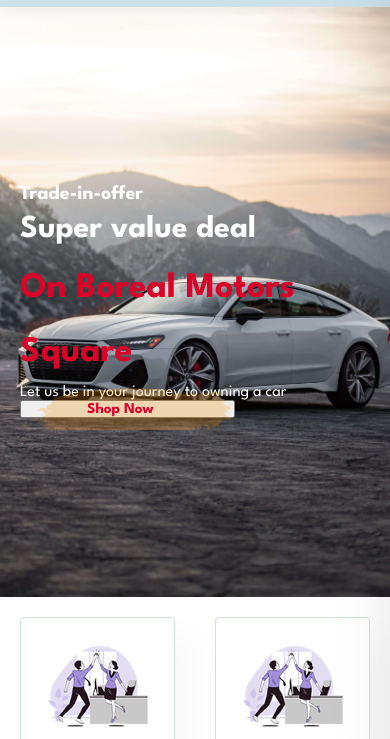
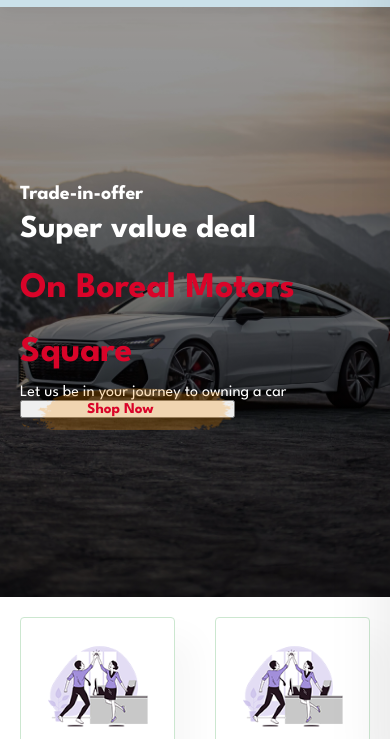
Before and after one commit to nderituvictor/Boreal_Motors, a plain HTML site: page index.html in a window 390 px wide. Shown: the part 94-833 px from the top of the page. Drawn offline with nearby package versions, Linux system fonts and the light colour scheme.

Commit message:
Add files via upload

```diff
--- a/style.css
+++ b/style.css
@@ -595,7 +595,7 @@ footer .copywrite{
   }
   #hero{
     padding: 0 20px;
-    background-image: url(images/hero/hero11.jpg);
+    background-image: linear-gradient(rgba(0, 0, 0, 0.4), rgba(0, 0, 0, 0.6)), url(images/hero/hero11.jpg);
     background-position: 30%;
     background-size: cover;
     background-repeat: no-repeat;
```
